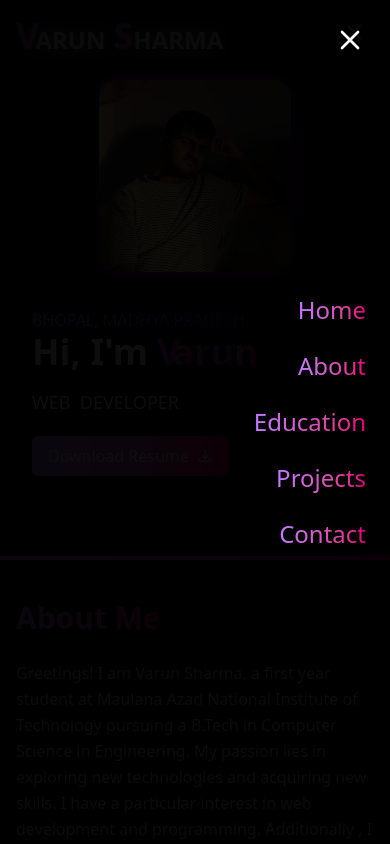
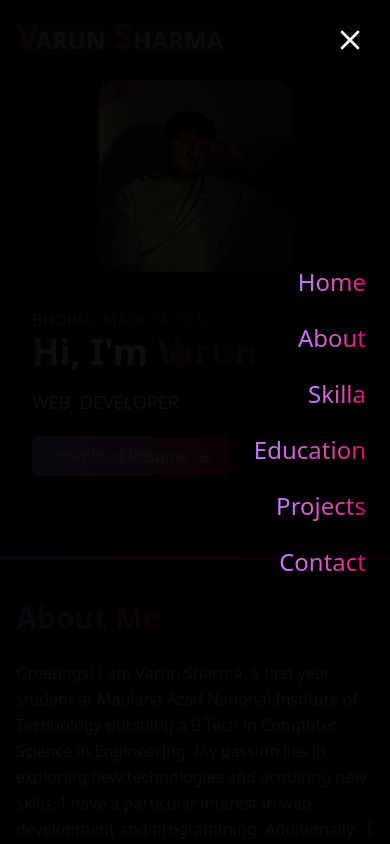
Before and after one commit to Varun24-s/Portfolio-Website, a React (Vite) app: page / in a window 390 px wide. Both pictures are taken after a click on the button "Toggle menu". Shown: the top 844 px of the page. Built offline with nearby package versions, Linux system fonts and the light colour scheme.

Commit message:
mobileMenu

```diff
--- a/src/components/Navbar.jsx
+++ b/src/components/Navbar.jsx
@@ -168,6 +168,16 @@
                                     About
                                 </motion.a>
                                 <motion.a
+                                    href="#skills"
+                                    className="text-transparent bg-clip-text bg-gradient-to-r from-purple-400 to-pink-600 text-2xl sm:text-3xl font-medium text-right hover:opacity-80 transition-opacity"
+                                    initial={{ opacity: 0, x: 50 }}
+                                    animate={{ opacity: isMenuOpen ? 1 : 0, x: isMenuOpen ? 0 : 50 }}
+                                    transition={{ delay: 0.2 }}
+                                    onClick={() => setIsMenuOpen(false)}
+                                >
+                                    Skilla
+                                </motion.a>
+                                <motion.a
                                     href="#education"
                                     className="text-transparent bg-clip-text bg-gradient-to-r from-purple-400 to-pink-600 text-2xl sm:text-3xl font-medium text-right hover:opacity-80 transition-opacity"
                                     initial={{ opacity: 0, x: 50 }}
```
